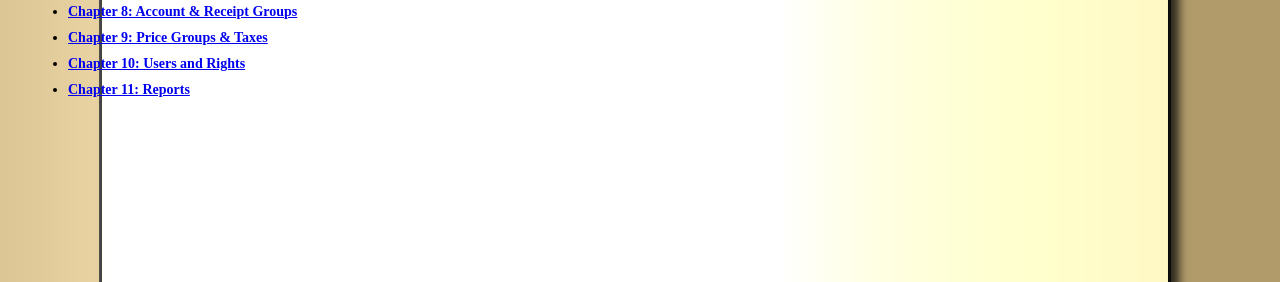
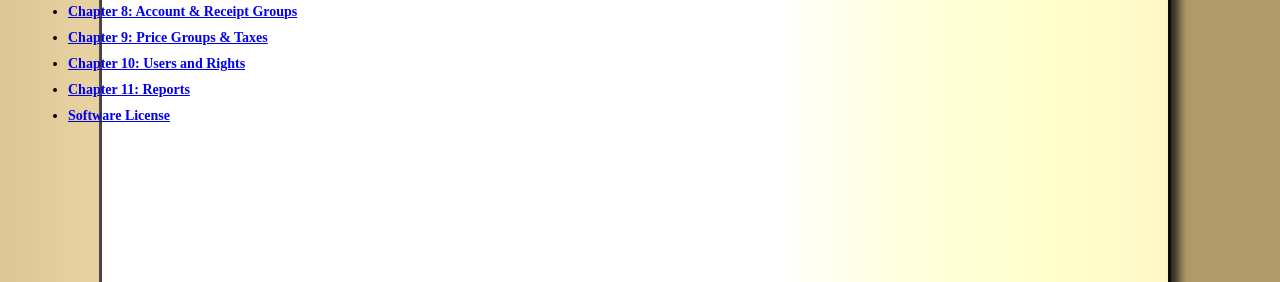
Before and after one commit to jaredtmartin/jade, a Django app: template templates/manual/home.html in a window 1280 px wide. Shown: the part 518-800 px from the top of the page. Run offline with Django 3.2, Linux system fonts and the light colour scheme; the template is opened without the code that fills it, so the values that code supplies are empty; parts of the project's set-up code (start-up, migrations or seed data) failed here and were passed over.

Commit message:
added license.html

```diff
--- a/manual/urls.py
+++ b/manual/urls.py
@@ -24,5 +24,6 @@ urlpatterns = patterns('',
     (r'^transactions/$', direct_to_template, {'template': 'manual/transactions.html'}),
     (r'^counts/$', direct_to_template, {'template': 'manual/counts.html'}),
     (r'^production/$', direct_to_template, {'template': 'manual/production.html'}),
+    (r'^license/$', direct_to_template, {'template': 'manual/license.html'}),
     (r'^$', direct_to_template, {'template': 'manual/home.html'}),
 )
--- a/templates/manual/accounts.html
+++ b/templates/manual/accounts.html
@@ -38,6 +38,7 @@
     <li class="chapter"><a href="/manual/taxes">{% trans "Chapter" %} {% trans "9: Price Groups & Taxes" %}</a></li>
     <li class="chapter"><a href="/manual/users">{% trans "Chapter" %} {% trans "10: Users and Rights" %}</a></li>
     <li class="chapter"><a href="/manual/reports">{% trans "Chapter" %} {% trans "11: Reports" %}</a></li>
+        <li class="chapter"><a href="/manual/license">{% trans "Software License" %}</a></li>
 {% endblock %}
 {% block main %}
 <span id="add-clients-and-vendors"></span>
--- a/templates/manual/counts.html
+++ b/templates/manual/counts.html
@@ -33,6 +33,7 @@
     <li class="chapter"><a href="/manual/taxes">{% trans "Chapter" %} {% trans "9: Price Groups & Taxes" %}</a></li>
     <li class="chapter"><a href="/manual/users">{% trans "Chapter" %} {% trans "10: Users and Rights" %}</a></li>
     <li class="chapter"><a href="/manual/reports">{% trans "Chapter" %} {% trans "11: Reports" %}</a></li>
+        <li class="chapter"><a href="/manual/license">{% trans "Software License" %}</a></li>
 {% endblock %}
 {% block main %}
 <span id="why"></span>
--- a/templates/manual/home.html
+++ b/templates/manual/home.html
@@ -32,6 +32,7 @@
             <li class="chapter"><a href="/manual/taxes">{% trans "Chapter" %} {% trans "9: Price Groups & Taxes" %}</a></li>
             <li class="chapter"><a href="/manual/users">{% trans "Chapter" %} {% trans "10: Users and Rights" %}</a></li>
             <li class="chapter"><a href="/manual/reports">{% trans "Chapter" %} {% trans "11: Reports" %}</a></li>
+            <li class="chapter"><a href="/manual/license">{% trans "Software License" %}</a></li>
         </ul>
     </div>
 {% endblock %}
--- a/templates/manual/items.html
+++ b/templates/manual/items.html
@@ -43,6 +43,7 @@
     <li class="chapter"><a href="/manual/taxes">{% trans "Chapter" %} {% trans "9: Price Groups & Taxes" %}</a></li>
     <li class="chapter"><a href="/manual/users">{% trans "Chapter" %} {% trans "10: Users and Rights" %}</a></li>
     <li class="chapter"><a href="/manual/reports">{% trans "Chapter" %} {% trans "11: Reports" %}</a></li>
+        <li class="chapter"><a href="/manual/license">{% trans "Software License" %}</a></li>
 {% endblock %}
 {% block main %}
 <span id="creating-an-item"></span>
--- a/templates/manual/production.html
+++ b/templates/manual/production.html
@@ -31,6 +31,7 @@
     <li class="chapter"><a href="/manual/taxes">{% trans "Chapter" %} {% trans "9: Price Groups & Taxes" %}</a></li>
     <li class="chapter"><a href="/manual/users">{% trans "Chapter" %} {% trans "10: Users and Rights" %}</a></li>
     <li class="chapter"><a href="/manual/reports">{% trans "Chapter" %} {% trans "11: Reports" %}</a></li>
+        <li class="chapter"><a href="/manual/license">{% trans "Software License" %}</a></li>
 {% endblock %}
 {% block main %}
 <p> {% trans "Production involves taking quantities of certain items and turning them into quantities of one or more other items. Jade divides production into three parts: Design, Planning, and Execution. " %}</p>
--- a/templates/manual/sales.html
+++ b/templates/manual/sales.html
@@ -44,6 +44,7 @@
     <li class="chapter"><a href="/manual/taxes">{% trans "Chapter" %} {% trans "9: Price Groups & Taxes" %}</a></li>
     <li class="chapter"><a href="/manual/users">{% trans "Chapter" %} {% trans "10: Users and Rights" %}</a></li>
     <li class="chapter"><a href="/manual/reports">{% trans "Chapter" %} {% trans "11: Reports" %}</a></li>
+        <li class="chapter"><a href="/manual/license">{% trans "Software License" %}</a></li>
 {% endblock %}
 {% block main %}
 <h1>Sales & Purchases</h1>
--- a/templates/manual/transactions.html
+++ b/templates/manual/transactions.html
@@ -40,6 +40,7 @@
     <li class="chapter"><a href="/manual/taxes">{% trans "Chapter" %} {% trans "9: Price Groups & Taxes" %}</a></li>
     <li class="chapter"><a href="/manual/users">{% trans "Chapter" %} {% trans "10: Users and Rights" %}</a></li>
     <li class="chapter"><a href="/manual/reports">{% trans "Chapter" %} {% trans "11: Reports" %}</a></li>
+        <li class="chapter"><a href="/manual/license">{% trans "Software License" %}</a></li>
 {% endblock %}
 {% block main %}
 <span id="exploring"></span>
```
